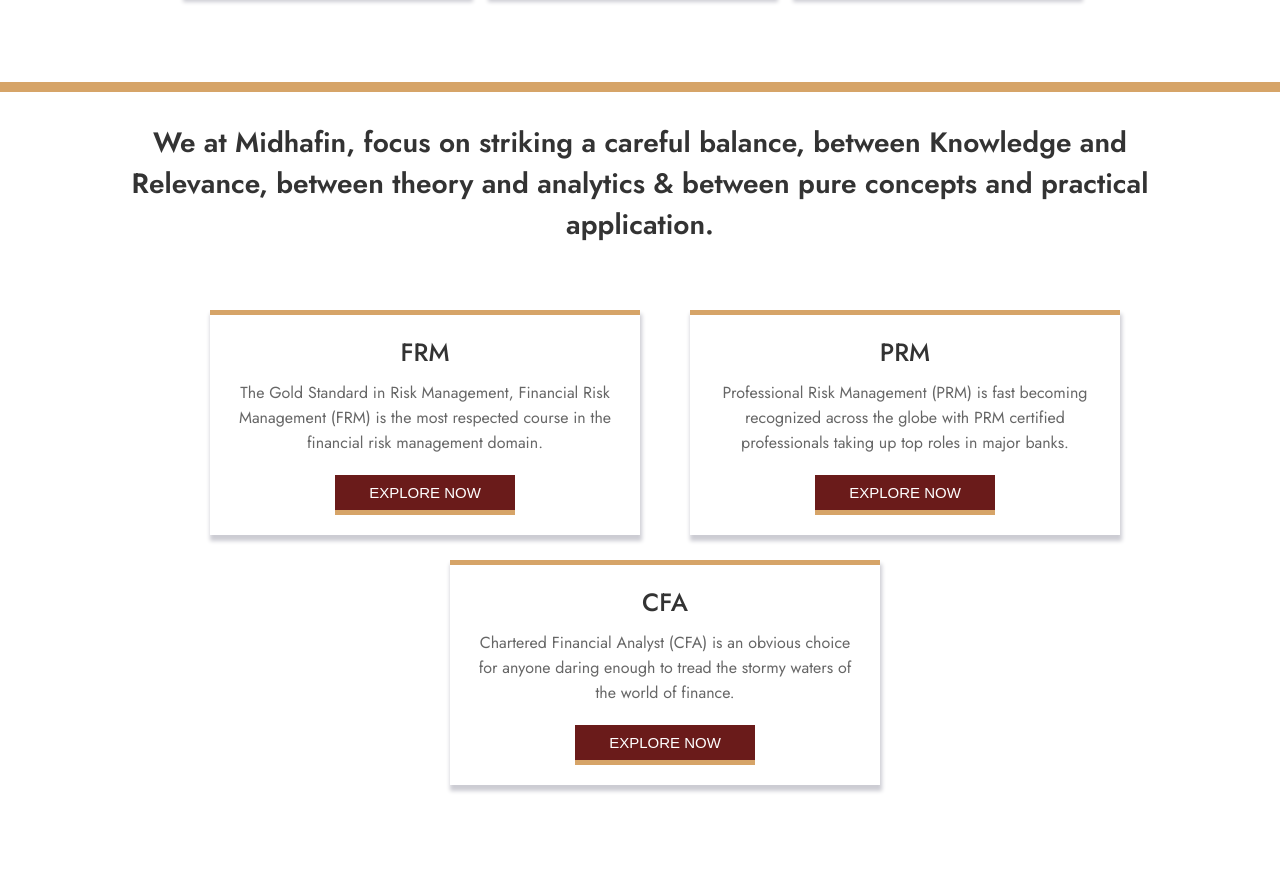
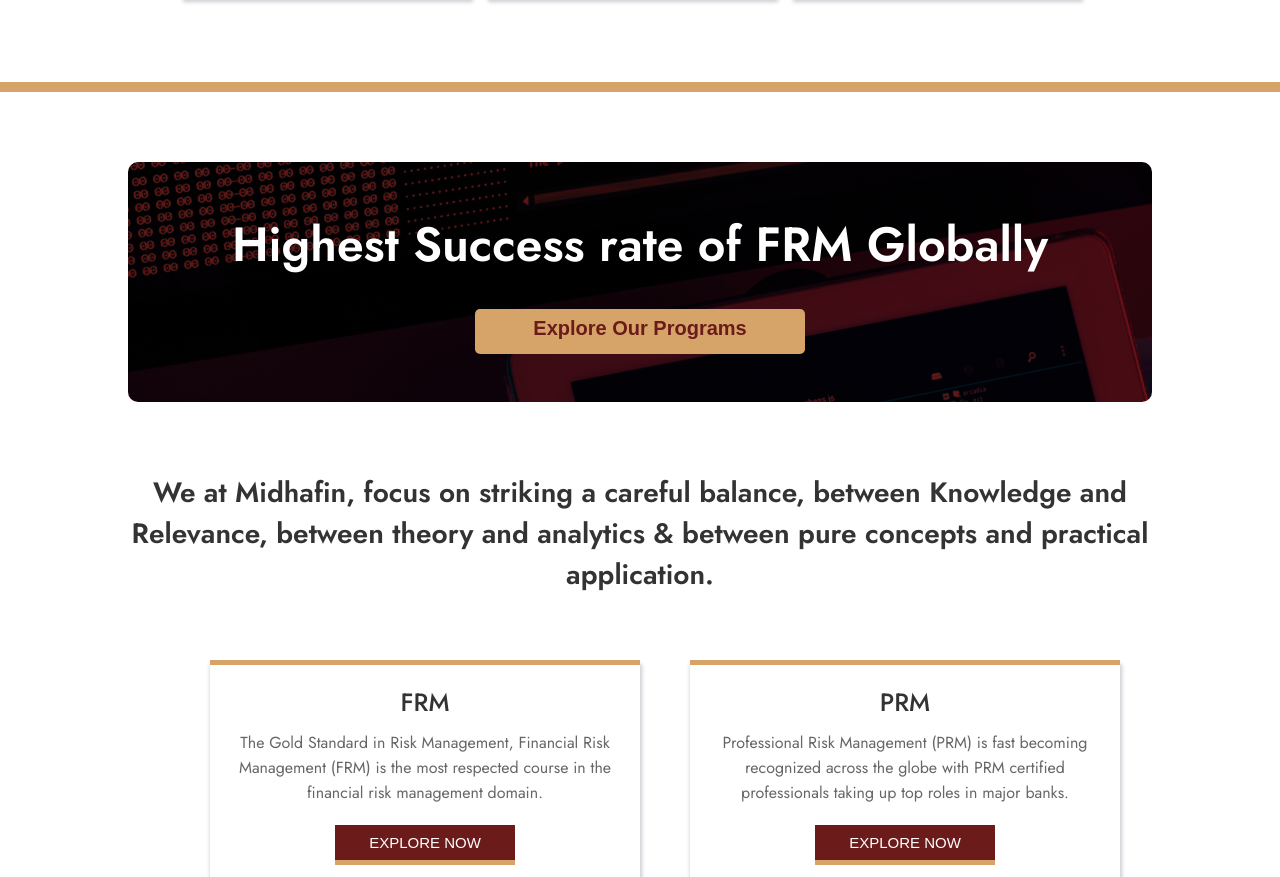
Before and after one commit to totorodev0032/MidhaFin, a React (Create React App) app: page / in a window 1280 px wide. Shown: the part 1370-2247 px from the top of the page. Built offline with nearby package versions, Linux system fonts and the light colour scheme.

Commit message:
banner added

```diff
--- a/src/App.js
+++ b/src/App.js
@@ -29,6 +29,7 @@
 import StatSection from './components/StatSection';
 import ProgramForm from './components/ProgramForm';
 import TeamSection from './components/Team/TeamSection';
+import BannerSection from './components/Banner';
 
 function App() {
   return (
@@ -38,6 +39,7 @@
         <FloatingButton />
         <HeroSection />
         <MidhaUSP />
+        <BannerSection />
         <CourseSection />
         <StatSection />
         <FeaturesUSP />
--- /dev/null
+++ b/src/components/Banner.js
@@ -0,0 +1,93 @@
+import React from 'react';
+import styled from '@emotion/styled';
+import footerImage from '../images/footermask.png';
+import { Link } from 'react-router-dom';
+
+const BannerWrapper = styled.div`
+  display: flex;
+  width: 100%;
+  height: 40vh;
+  justify-content: center;
+  align-items: center;
+  margin-top: 30px;
+
+  @media (max-width: 496px) {
+    height: auto;
+  }
+`;
+
+const BannerContainer = styled.div`
+  display: flex;
+  flex-direction: column;
+  width: 80%;
+  height: 30vh;
+  background: url(${footerImage});
+  border-radius: 10px;
+  justify-content: center;
+  align-items: center;
+
+  .heading {
+    color: white;
+    font-weight: 600;
+    font-size: 3rem;
+  }
+
+  .link {
+    text-decoration: none;
+  }
+
+  @media (max-width: 496px) {
+    height: auto;
+    flex-direction: column;
+  }
+
+  @media (max-width: 496px) {
+    .heading {
+      font-size: 2rem;
+      text-align: center;
+      padding: 10px;
+    }
+  }
+`;
+
+const ButtonPrimary = styled.button`
+  width: 330px;
+  height: 45px;
+  display: flex;
+  justify-content: center;
+  align-items: center;
+  color: #6a1b1a;
+  border: none;
+  border-bottom: 6px solid #d6a468;
+  background-color: #d6a468;
+  margin-top: 30px;
+  font-weight: 600;
+  cursor: pointer;
+  font-size: 20px;
+  border-radius: 5px;
+  @media screen and (max-width: 500px) {
+    width: 250px;
+    margin-bottom: 20px;
+  }
+`;
+
+const BannerSection = () => {
+  return (
+    <>
+      <BannerWrapper>
+        <BannerContainer>
+          <p className="heading">Highest Success rate of FRM Globally</p>
+          <Link
+            to="/programmes/frm"
+            className="link"
+            onClick={() => window.scroll(0, 0)}
+          >
+            <ButtonPrimary>Explore Our Programs</ButtonPrimary>
+          </Link>
+        </BannerContainer>
+      </BannerWrapper>
+    </>
+  );
+};
+
+export default BannerSection;
```
